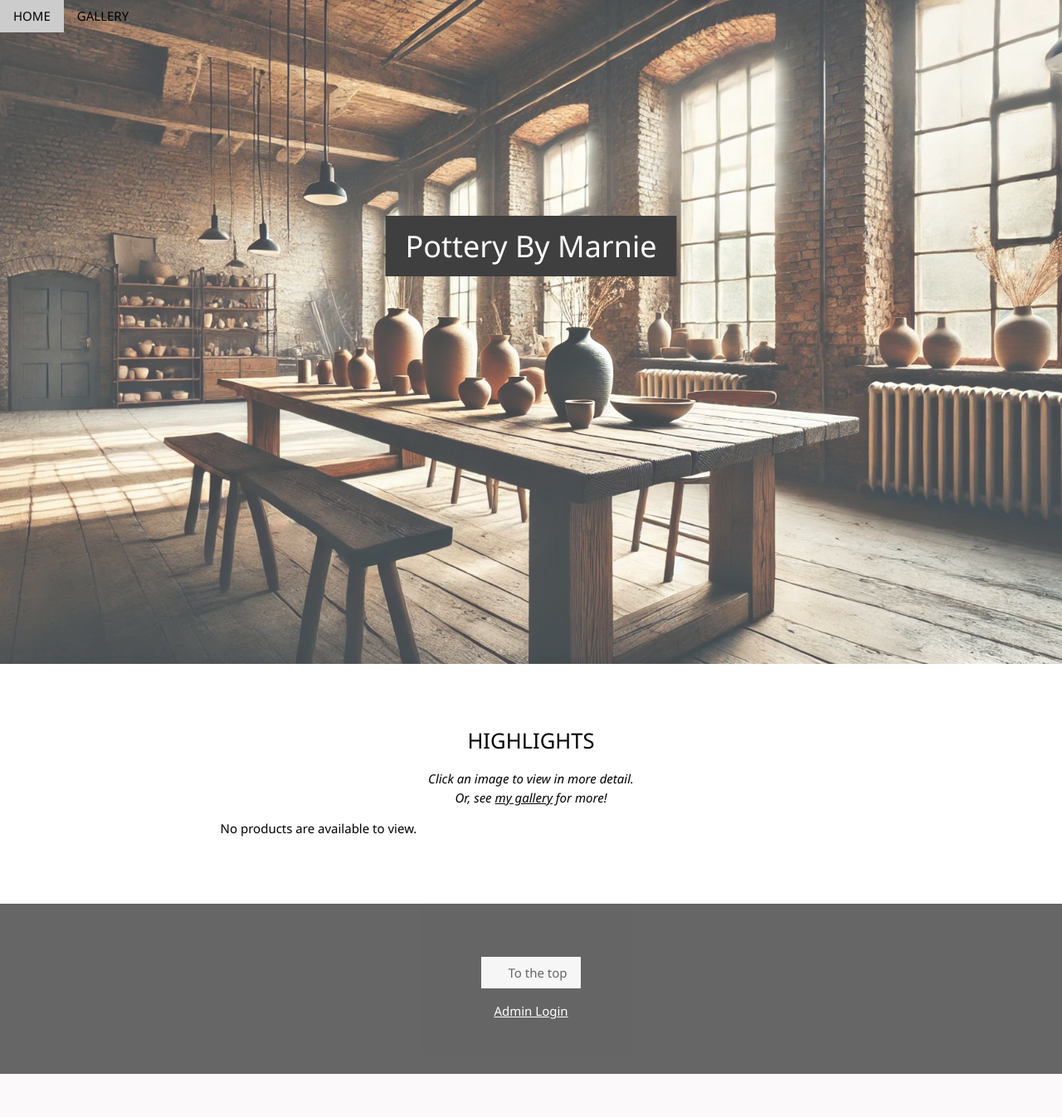
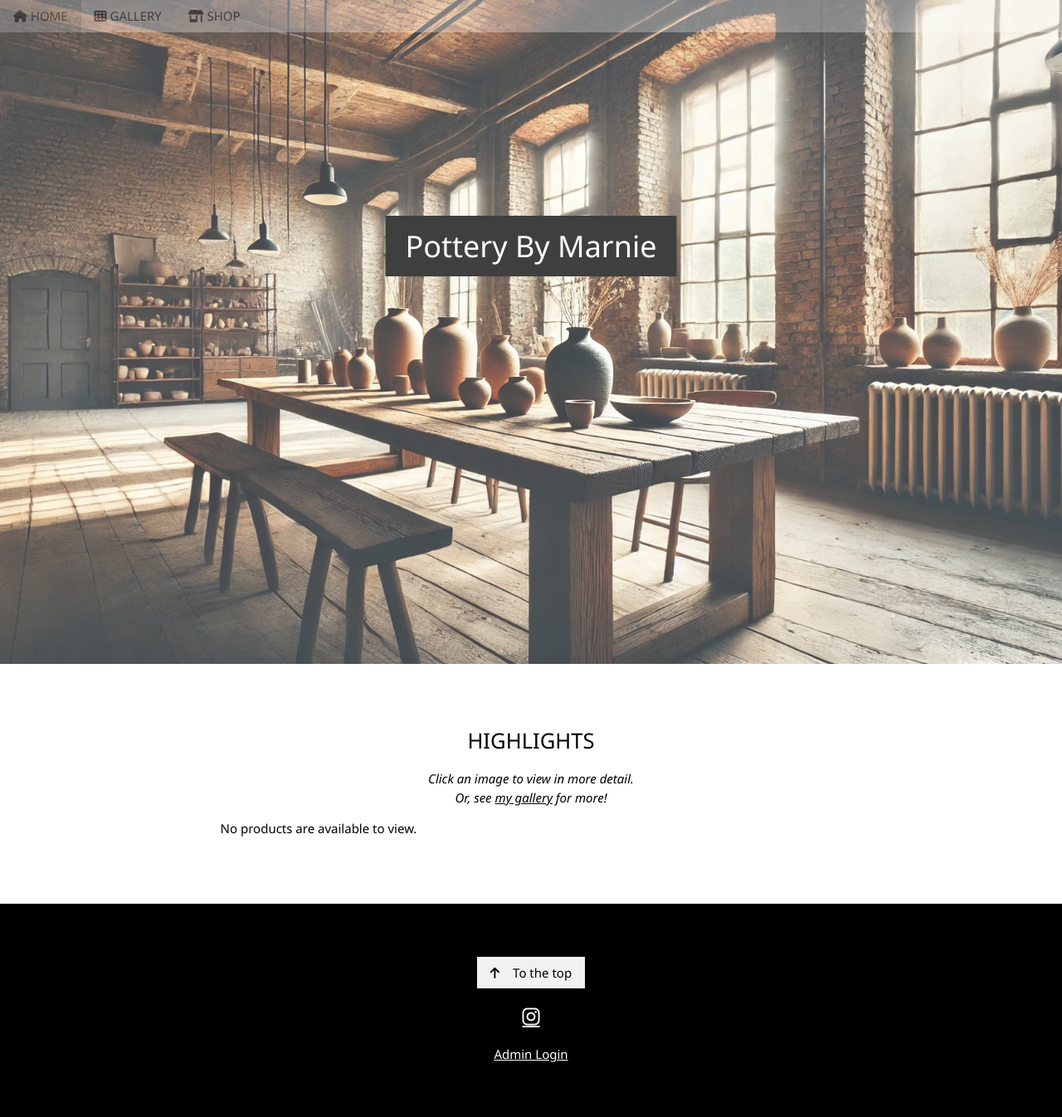
Before and after one commit to jackfruitco/gallery-storefront, a Django app: template apps/main/templates/main/index.html in a window 1280 px wide. Shown: the whole page at 83% size. Before the commit the page ends 1294 px from the top, so only its background shows below. Run offline with Django 5.2, Linux system fonts and the light colour scheme; the template is opened without the code that fills it, so the values that code supplies are empty; parts of the project's set-up code (start-up, migrations or seed data) failed here and were passed over; some libraries are stand-ins or nearby versions.

Commit message:
minor css updates

```diff
--- a/apps/store/apps.py
+++ b/apps/store/apps.py
@@ -1,5 +1,8 @@
 from django.apps import AppConfig
+import os
 
 class StoreConfig(AppConfig):
     default_auto_field = 'django.db.models.BigAutoField'
     name = 'apps.store'
+
+    store_url = os.getenv('STORE_URL')
--- a/apps/store/context_processors.py
+++ b/apps/store/context_processors.py
@@ -0,0 +1,4 @@
+from django.apps import apps
+
+def get_store_url(request=None):
+    return apps.get_app_config('store').store_url
--- a/static/core.css
+++ b/static/core.css
@@ -1,3 +1,8 @@
+.background {
+    background-color: #ffffff;
+    color: #000000;
+}
+
 li a {
     color: green;
 }
--- a/templates/base.html
+++ b/templates/base.html
@@ -5,11 +5,19 @@
 <head>
     <link rel="stylesheet" href={% static "w3.css" %}>
     <link rel="stylesheet" href={% static "core.css" %}>
+    <script src="https://kit.fontawesome.com/626fde7ac4.js" crossorigin="anonymous"></script>
+    <style>
+        .bar {
+            background-color: #ffffff;
+            opacity: 0.3;
+        }
+    </style>
     {% block extra_stylesheet %}{% endblock %}
+    <meta name="viewport" content="width=device-width, initial-scale=1">
     <title>{% block title %}{{ SITE_NAME }}{% endblock %}</title>
 </head>
 
-<body>
+<body class="background">
     {% block header %}{% include 'header.html' %}{% endblock %}
 
     <main id="main">
--- a/templates/footer.html
+++ b/templates/footer.html
@@ -1,9 +1,9 @@
 <footer id="footer">
-    <div class="center black padding-64 opacity hover-opacity-off">
+    <div class="center black padding-64">
         <a href="{% url 'main:index' %}" class="button light-grey"><i class="fa fa-arrow-up margin-right"></i>To the top</a>
         <div class="xlarge section">
         <!--<i class="fa fa-facebook-official hover-opacity"></i>-->
-        <i class="fa fa-instagram hover-opacity"></i>
+        <a href="https://www.instagram.com/potterybymarnie/" class="fa fa-instagram hover-opacity"></a>
         <!--<i class="fa fa-snapchat hover-opacity"></i>-->
         <!--<i class="fa fa-pinterest-p hover-opacity"></i>-->
         <!--<i class="fa fa-twitter hover-opacity"></i>-->
--- a/templates/header.html
+++ b/templates/header.html
@@ -7,9 +7,9 @@
           <a class="bar-item button hover-black hide-medium hide-large right" href="javascript:void(0);" onclick="toggleFunction()" title="Toggle Navigation Menu">
             <i class="fa fa-bars"></i>
           </a>
-          <a href="{% url 'main:index' %}" class="bar-item button">HOME</a>
+          <a href="{% url 'main:index' %}" class="bar-item button"><i class="fa-solid fa-house"></i> HOME</a>
           <a href="{% url 'gallery:index' %}" class="bar-item button hide-small"><i class="fa fa-th"></i> GALLERY</a>
-          <!--<a href="{% url 'main:index' %}" class="bar-item button hide-small"><i class="fa fa-envelope"></i> CONTACT</a>-->
+          <a href="https://jackfruitco-test.myshopify.com" class="bar-item button hide-small"><i class="fa-solid fa-shop"></i> SHOP</a>
           <!--<a href="{% url 'admin:index' %}" style="float: right; background: #ffffff; opacity: 0.5" class="bar-item button" onclick="toggleFunction()">Admin Site</a>-->
           <!--<a href="#" class="bar-item button hide-small right hover-red"><i class="fa fa-search"></i></a>-->
         </div>
```
Also changed, not shown: apps/gallery/static/gallery/style.css (+6 -4 lines), apps/gallery/templates/gallery/detail.html (+18 -3 lines), apps/gallery/migrations/0002_product_feature_alter_product_display_and_more.py (added), 2 other files.
